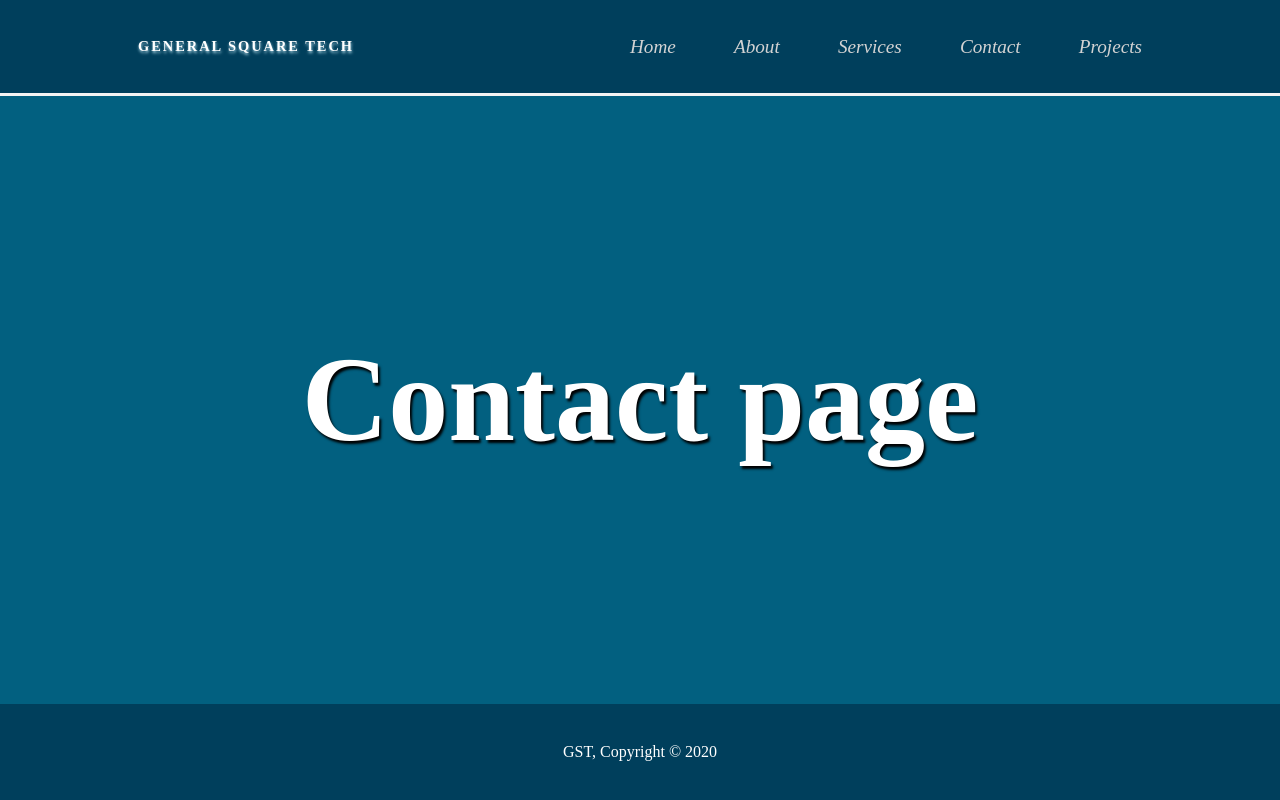
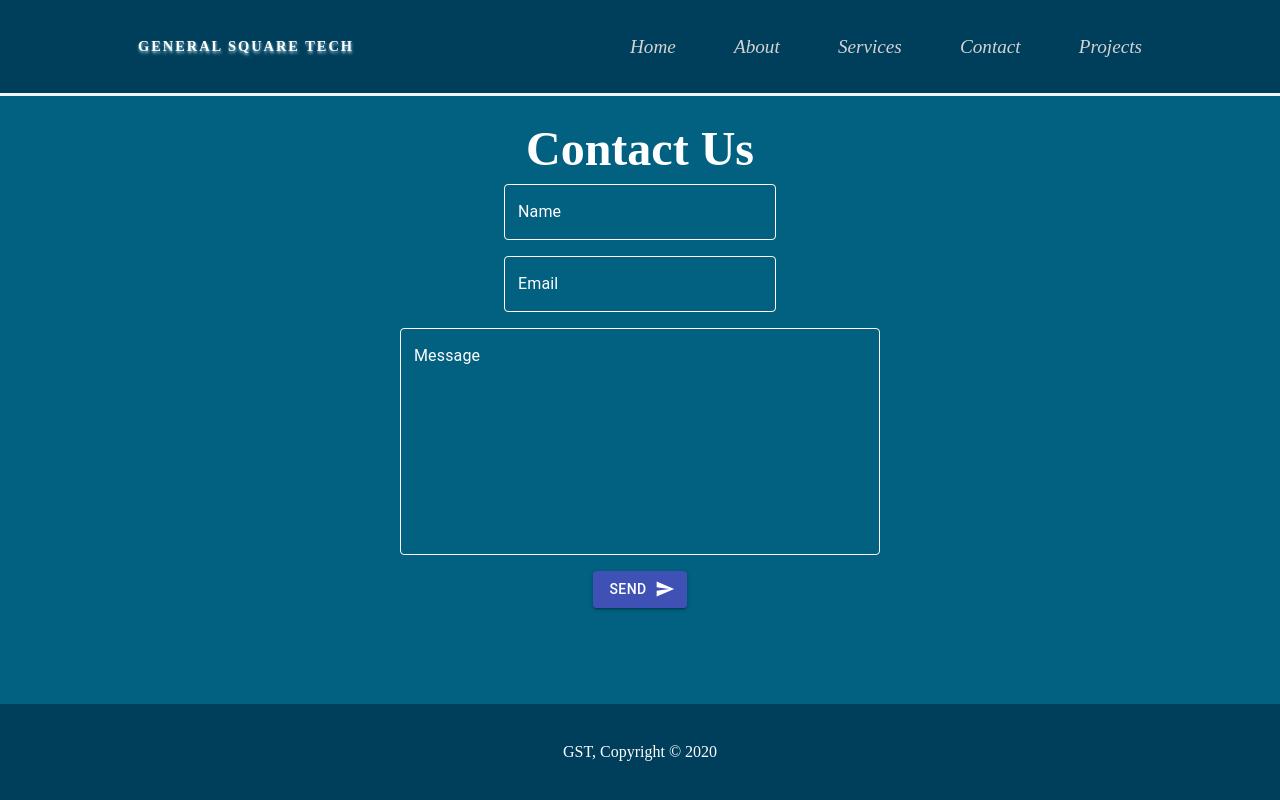
Before and after one commit to sergethi/Beauty-salon-Golden-Face, a React (Create React App) app: page /Contact in a window 1280 px wide. Built offline with nearby package versions, Linux system fonts and the light colour scheme.

Commit message:
added form style to contact page

```diff
--- a/package.json
+++ b/package.json
@@ -3,6 +3,8 @@
   "version": "0.1.0",
   "private": true,
   "dependencies": {
+    "@material-ui/core": "^4.11.0",
+    "@material-ui/icons": "^4.9.1",
     "@testing-library/jest-dom": "^4.2.4",
     "@testing-library/react": "^9.5.0",
     "@testing-library/user-event": "^7.2.1",
--- a/src/App.css
+++ b/src/App.css
@@ -82,3 +82,19 @@ h3 {
 display: inline-block;
 }
 }
+/* contact main page */
+.contact-main{
+  padding-top: 25px;
+  font-size: 2rem;
+  min-height: 76vh;
+  /* text-shadow: 2px 3px 2.5px #000000; */
+  background-color: rgb(2, 96, 128);
+  /* display: flex; */
+  align-items: center;
+  justify-content: center;
+  color: white;
+
+}
+/* .form{
+  padding-top: 25px;
+} */
--- a/src/components/Contact.js
+++ b/src/components/Contact.js
@@ -1,9 +1,108 @@
 import React from 'react'
+import { makeStyles} from '@material-ui/core/styles';
+import TextField from '@material-ui/core/TextField';
+import Button from '@material-ui/core/Button';
+import SendIcon from '@material-ui/icons/Send';
+
+
+
+const useStyles = makeStyles((theme) => ({
+  root: {
+    '& > *': {
+      margin: theme.spacing(1),
+      // width: '20ch',
+
+
+    },
+  },
+  area:{width:"30ch"},
+  name: {width:"17ch"},
+  email:{width:"17ch"},
+
+
+  notchedOutline: {
+    borderWidth: '1px',
+    borderColor: 'white !important'
+  },
+  cssLabel: {
+    color : 'white'
+  },
+
+
+}));
 
 function Contact() {
+  const classes = useStyles();
+
   return (
-    <section className="home">
-      <h1>Contact page </h1>
+    <section className="contact-main">
+       <h1>Contact Us </h1>
+      <form  className={classes.root} noValidate autoComplete="off"
+
+      >
+
+      <TextField className={classes.name} id="outlined-basic" label="Name" variant="outlined"
+       InputProps={{
+        classes: {
+          root: classes.cssOutlinedInput,
+          notchedOutline: classes.notchedOutline,
+        },
+        inputMode: "numeric"
+      }}
+      InputLabelProps={{
+        classes: {
+          root: classes.cssLabel,
+
+        },
+      }}
+      /><br/>
+      <TextField className={classes.email} id="outlined-basic" label="Email" variant="outlined"
+       InputProps={{
+        classes: {
+          root: classes.cssOutlinedInput,
+          notchedOutline: classes.notchedOutline,
+        },
+        inputMode: "numeric"
+      }}
+      InputLabelProps={{
+        classes: {
+          root: classes.cssLabel,
+
+        },
+      }}
+      /><br/>
+      <TextField
+      className={classes.area}
+        id="outlined-multiline-static"
+        label="Message"
+        multiline
+        rows={10}
+        variant="outlined"
+        InputProps={{
+          classes: {
+            root: classes.cssOutlinedInput,
+
+            notchedOutline: classes.notchedOutline,
+          },
+          inputMode: "numeric"
+        }}
+        InputLabelProps={{
+          classes: {
+            root: classes.cssLabel,
+
+          },
+        }}
+
+      /><br/>
+       <Button
+        variant="contained"
+        color="primary"
+        className={classes.button}
+        endIcon={<SendIcon/>}
+      >
+        Send
+      </Button>
+    </form>
     </section>
   )
 }
```
Also changed, not shown: 1 other file (tests, documents, lock files or other folders).
